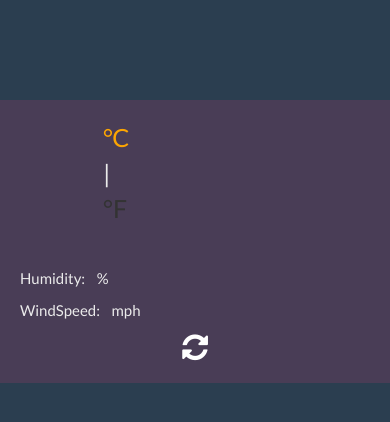
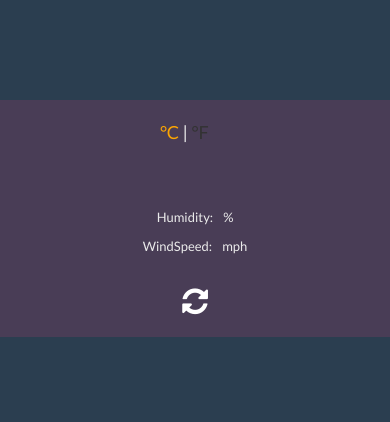
Before and after one commit to JayKamana/Weather-App, a plain HTML site: page index.html in a window 390 px wide. Drawn offline with Linux system fonts and the light colour scheme.

Commit message:
add media queries

```diff
--- a/Styles/styles.css
+++ b/Styles/styles.css
@@ -29,6 +29,24 @@ font-size: 75px;
 text-align: center;
 }
 
+@media only screen and (max-width: 900px){
+  .temperature-value {
+    font-size: 66px;
+    }
+}
+
+@media only screen and (max-width: 700px){
+  .temperature-value {
+    font-size: 56px;
+    }
+}
+
+@media only screen and (max-width: 500px){
+  .temperature-value {
+    font-size: 42px;
+    }
+}
+
 .temperature-unit-box {
   flex: 1;
   font-size: 25px;
@@ -37,9 +55,33 @@ text-align: center;
   justify-content: flex-end;
 }
 
+@media only screen and (max-width: 900px){
+  .temperature-unit-box {
+    font-size: 22px;
+    }
+}
+
+@media only screen and (max-width: 500px){
+  .temperature-unit-box {
+    font-size: 18px;
+    }
+}
+
 .temperature-units {
   margin-left: 13px;
   padding-bottom: 20px;
+}
+
+@media only screen and (max-width: 700px){
+  .temperature-units {
+    padding: 0;
+    }
+}
+
+@media only screen and (max-width: 500px){
+  .temperature-units {
+    margin: 0;
+    }
 }
 
 .temperature-units a:link,
@@ -63,9 +105,28 @@ text-align: center;
   align-items: center;
 }
 
+@media only screen and (max-width: 900px){
+  .description-box {
+    flex: 0.5;
+  }
+}
+
+@media only screen and (max-width: 700px){
+  .description-box {
+    flex: 1;
+  }
+}
+
+@media only screen and (max-width: 500px){
+  .description-box {
+    flex: 0.5;
+  }
+}
+
 .description{
   text-transform: uppercase;
   font-size: 20px;
+  margin: 0;
 }
 
 .icon-box {
@@ -74,6 +135,33 @@ text-align: center;
   justify-content: center;
   align-items: center;
   letter-spacing: 1.4px;
+}
+
+@media only screen and (max-width: 700px){
+  .icon-box {
+    display: none;
+  }
+}
+
+@media only screen and (max-width: 900px){
+  .country {
+    font-size: 29px;
+    }
+}
+
+@media only screen and (max-width: 900px){
+  .details p {
+    font-size: 13px;
+    }
+}
+
+@media only screen and (max-width: 700px){
+  .details {
+    display: flex;
+    flex-direction: column;
+    align-items: center;
+    margin: 20px 0;
+    }
 }
 
 .fa {
```
Also changed, not shown: index.html (+2 -1 lines).
